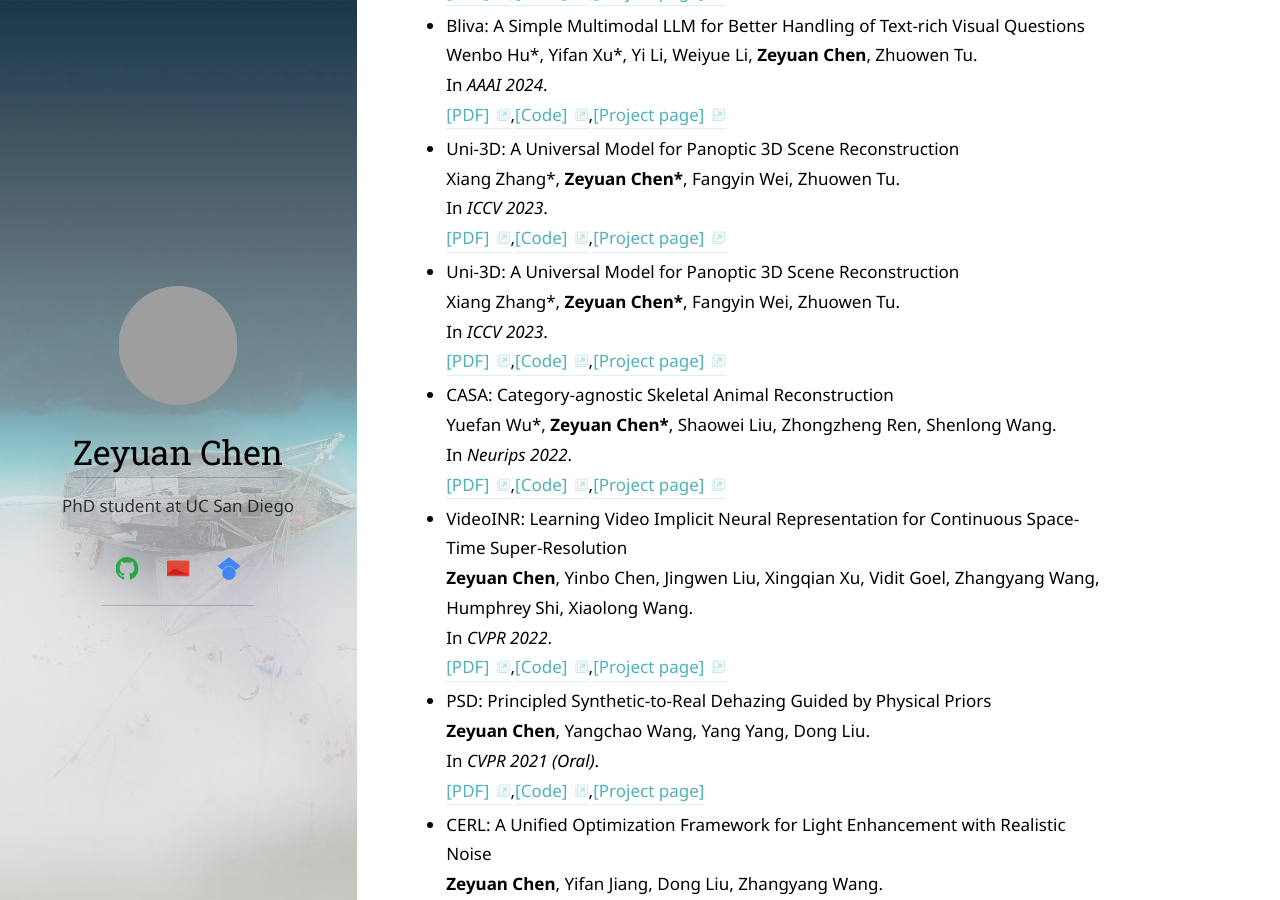
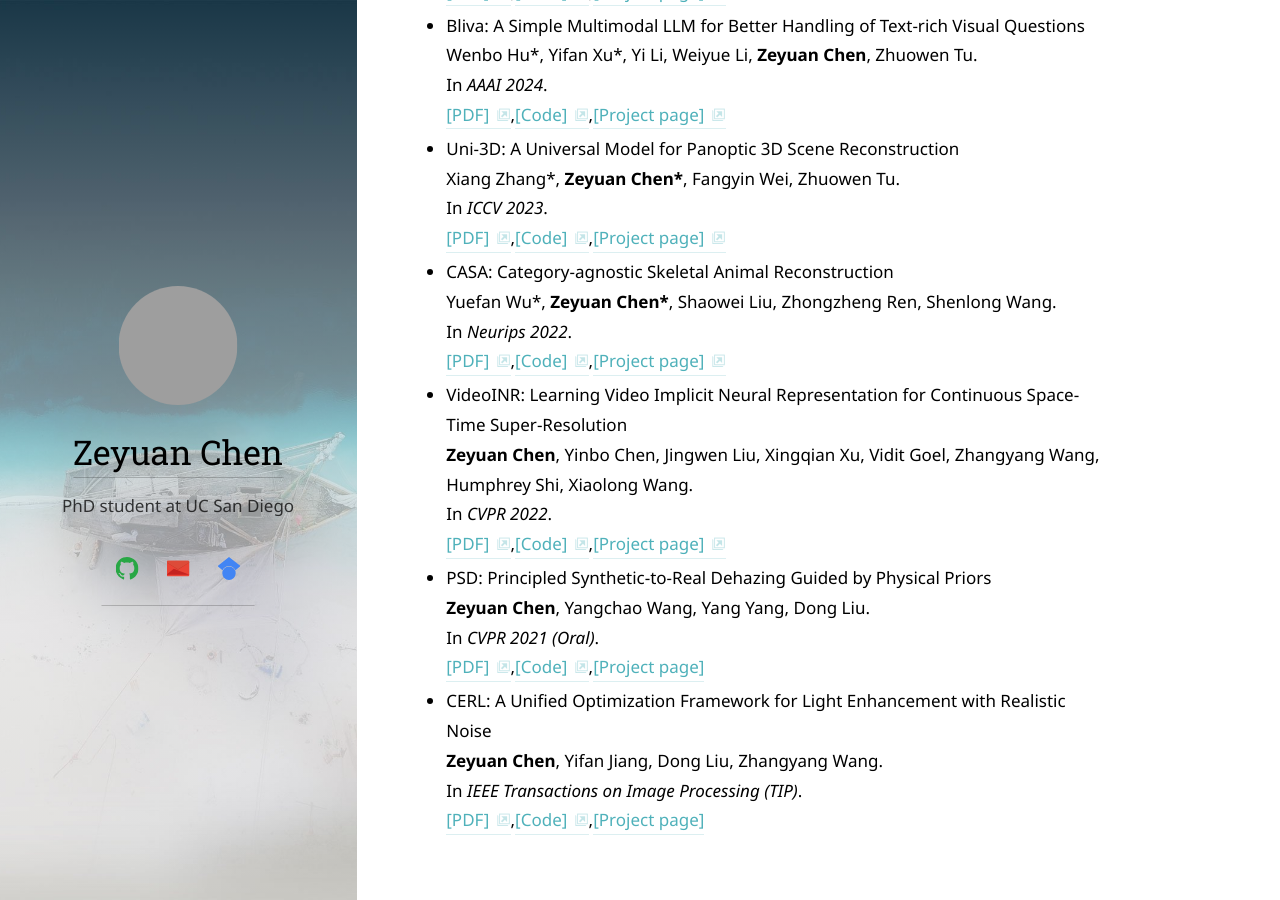
Before and after one commit to zychen-ustc/zychen-ustc.github.io, a Jekyll site: the page built from index.md, in a window 1280 px wide and 900 px high, scrolled down 1545 px. Built offline with Jekyll 4.4.1, drawn with Linux system fonts in a browser that asks for light colours; some web fonts are replaced; grey boxes are pictures that could not be loaded.

Commit message:
Update papers.yml

```diff
--- a/_data/papers.yml
+++ b/_data/papers.yml
@@ -88,17 +88,6 @@ papers:
     project-url: https://github.com/mlpc-ucsd/Uni-3D
   - layout: paper
     paper-type: inproceedings
-    year: 2023
-    title: "Uni-3D: A Universal Model for Panoptic 3D Scene Reconstruction"
-    authors: Xiang Zhang*, <b>Zeyuan Chen*</b>, Fangyin Wei, Zhuowen Tu
-    booktitle: "ICCV 2023"
-    code-url: https://github.com/mlpc-ucsd/Uni-3D
-    pdf-url: https://openaccess.thecvf.com/content/ICCV2023/papers/Zhang_Uni-3D_A_Universal_Model_for_Panoptic_3D_Scene_Reconstruction_ICCV_2023_paper.pdf
-    venue: conference
-    selected: yes
-    project-url: https://github.com/mlpc-ucsd/Uni-3D
-  - layout: paper
-    paper-type: inproceedings
     year: 2021
     title: "CASA: Category-agnostic Skeletal Animal Reconstruction"
     authors: Yuefan Wu*, <b>Zeyuan Chen*</b>, Shaowei Liu, Zhongzheng Ren, Shenlong Wang
```
